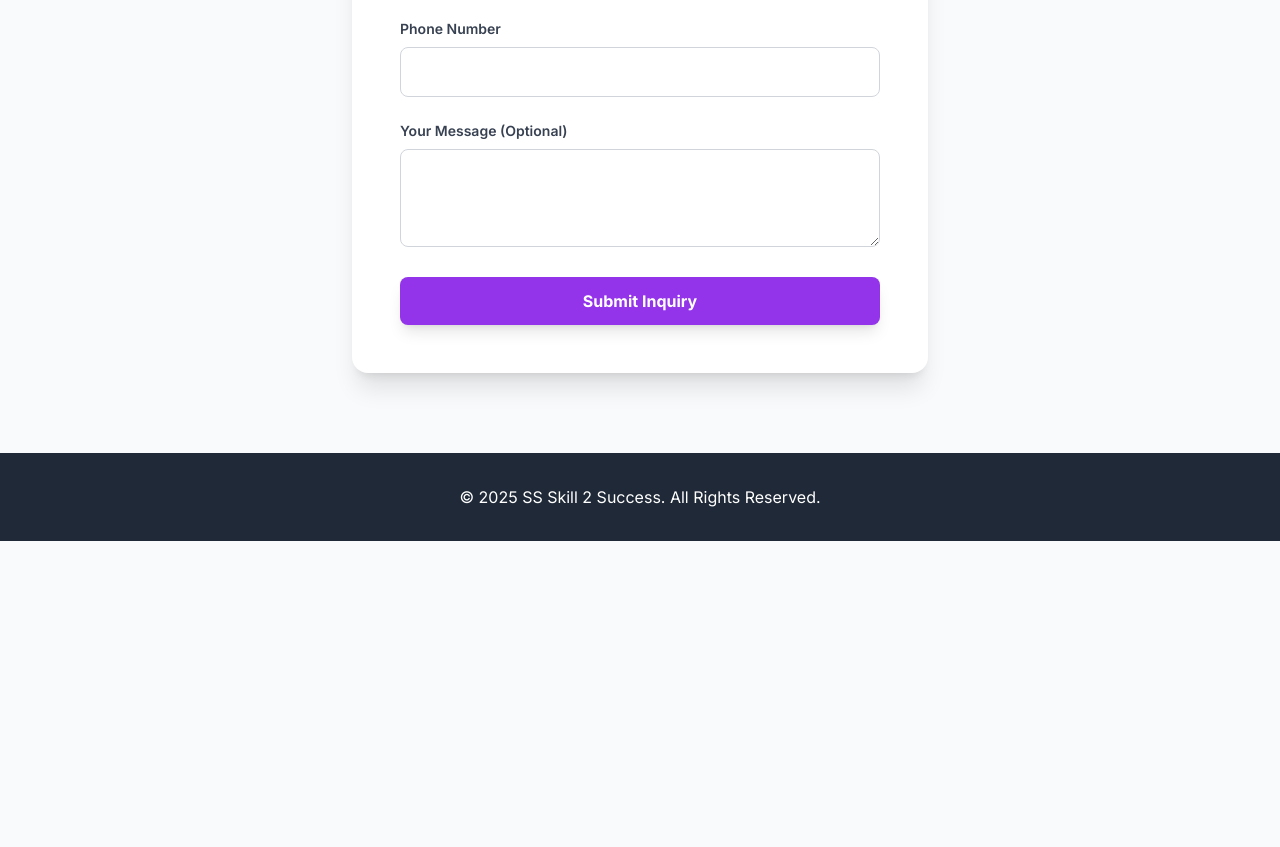
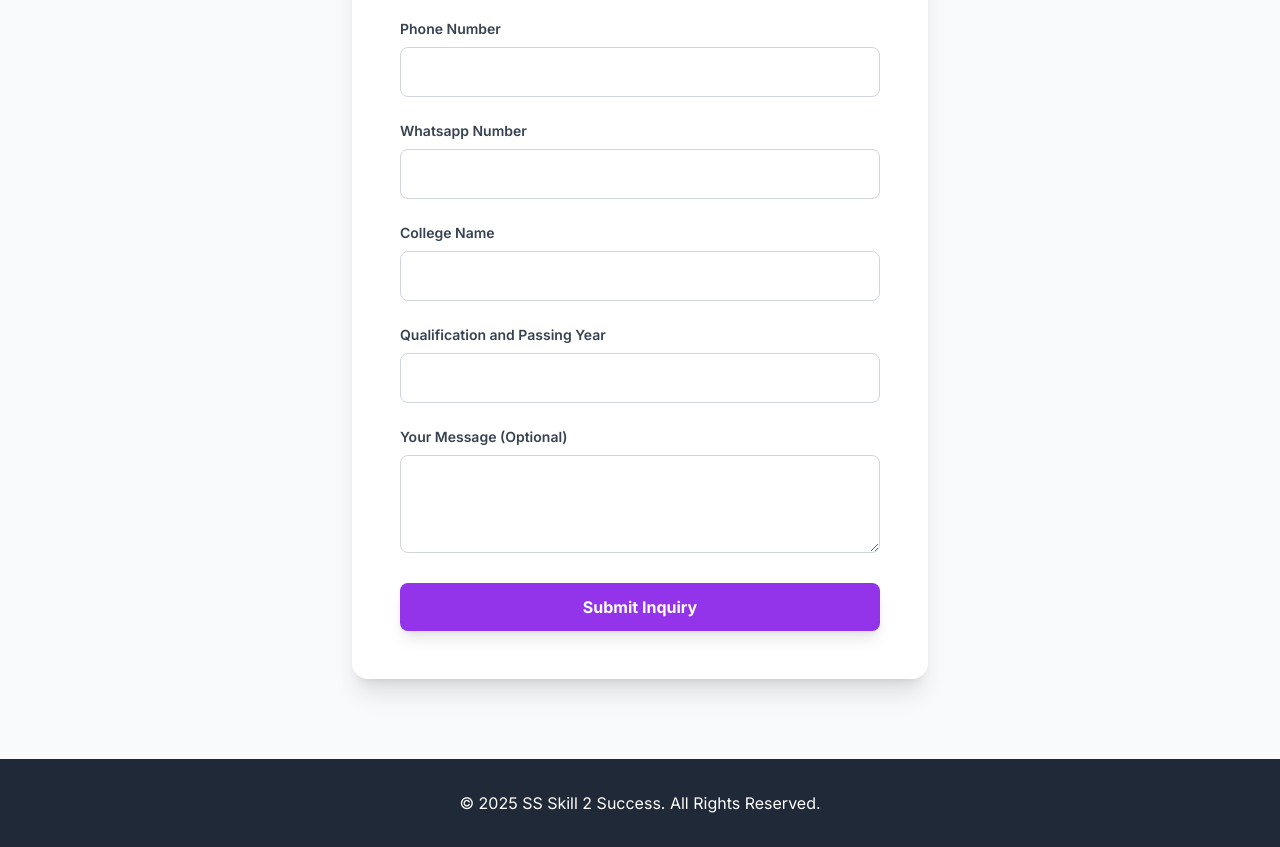
Before and after one commit to sankalpG007/S2S, a plain HTML site: page index.html in a window 1280 px wide. Shown: the part 3480-4327 px from the top of the page. Before the commit the page ends 4021 px from the top, so only its background shows below. Drawn offline with nearby package versions, Linux system fonts and the light colour scheme.

Commit message:
changed the inquery section

```diff
--- a/index.html
+++ b/index.html
@@ -656,6 +656,18 @@
                             <input type="tel" id="phone" name="phone" class="w-full px-4 py-3 border border-gray-300 rounded-lg focus:outline-none focus:ring-2 focus:ring-purple-500 transition-all duration-200 text-sm md:text-base" required>
                         </div>
                         <div class="mb-4 md:mb-6">
+                            <label for="phone" class="block text-sm font-semibold text-gray-700 mb-2">Whatsapp Number</label>
+                            <input type="tel" id="whatsapp" name="whatsapp" class="w-full px-4 py-3 border border-gray-300 rounded-lg focus:outline-none focus:ring-2 focus:ring-purple-500 transition-all duration-200 text-sm md:text-base" required>
+                        </div>
+                        <div class="mb-4 md:mb-6">
+                            <label for="name" class="block text-sm font-semibold text-gray-700 mb-2">College Name</label>
+                            <input type="text" id="college" name="college" class="w-full px-4 py-3 border border-gray-300 rounded-lg focus:outline-none focus:ring-2 focus:ring-purple-500 transition-all duration-200 text-sm md:text-base" required>
+                        </div>
+                        <div class="mb-4 md:mb-6">
+                            <label for="name" class="block text-sm font-semibold text-gray-700 mb-2">Qualification and Passing Year</label>
+                            <input type="text" id="qualification" name="qualification" class="w-full px-4 py-3 border border-gray-300 rounded-lg focus:outline-none focus:ring-2 focus:ring-purple-500 transition-all duration-200 text-sm md:text-base" required>
+                        </div>
+                        <div class="mb-4 md:mb-6">
                             <label for="message" class="block text-sm font-semibold text-gray-700 mb-2">Your Message (Optional)</label>
                             <textarea id="message" name="message" rows="3" class="w-full px-4 py-3 border border-gray-300 rounded-lg focus:outline-none focus:ring-2 focus:ring-purple-500 transition-all duration-200 text-sm md:text-base"></textarea>
                         </div>
```
